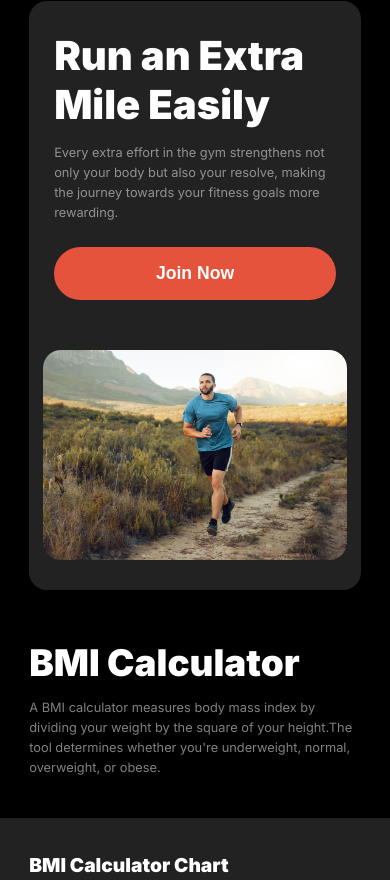
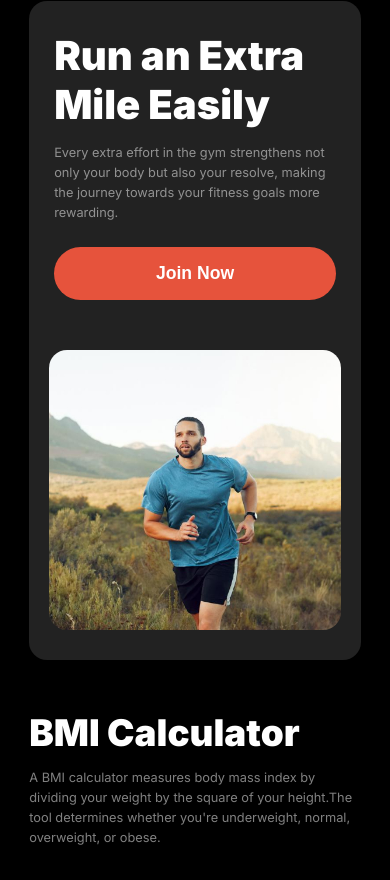
Before and after one commit to samiulshadhin/my-second-assignment, a plain HTML site: page index.html in a window 390 px wide. Shown: the part 2399-3279 px from the top of the page. Drawn offline with Linux system fonts and the light colour scheme; a web font is replaced by a local one.

Commit message:
fixed some responsive issues

```diff
--- a/Styles/responsive.css
+++ b/Styles/responsive.css
@@ -139,18 +139,12 @@
         padding: 16px 65px;
         width: 100%;
     }
-
     .run-section-img {
-        width: 244px;
-        height: 150px;
+        width: 70%;
         margin-top: 20px;
     }
 
-    .run-section-img img {
-        top: 0%;
-        left: -15%;
-        transform: scale(1.5);
-    }
+
 
 
     /* BMI section css starts here */
```
